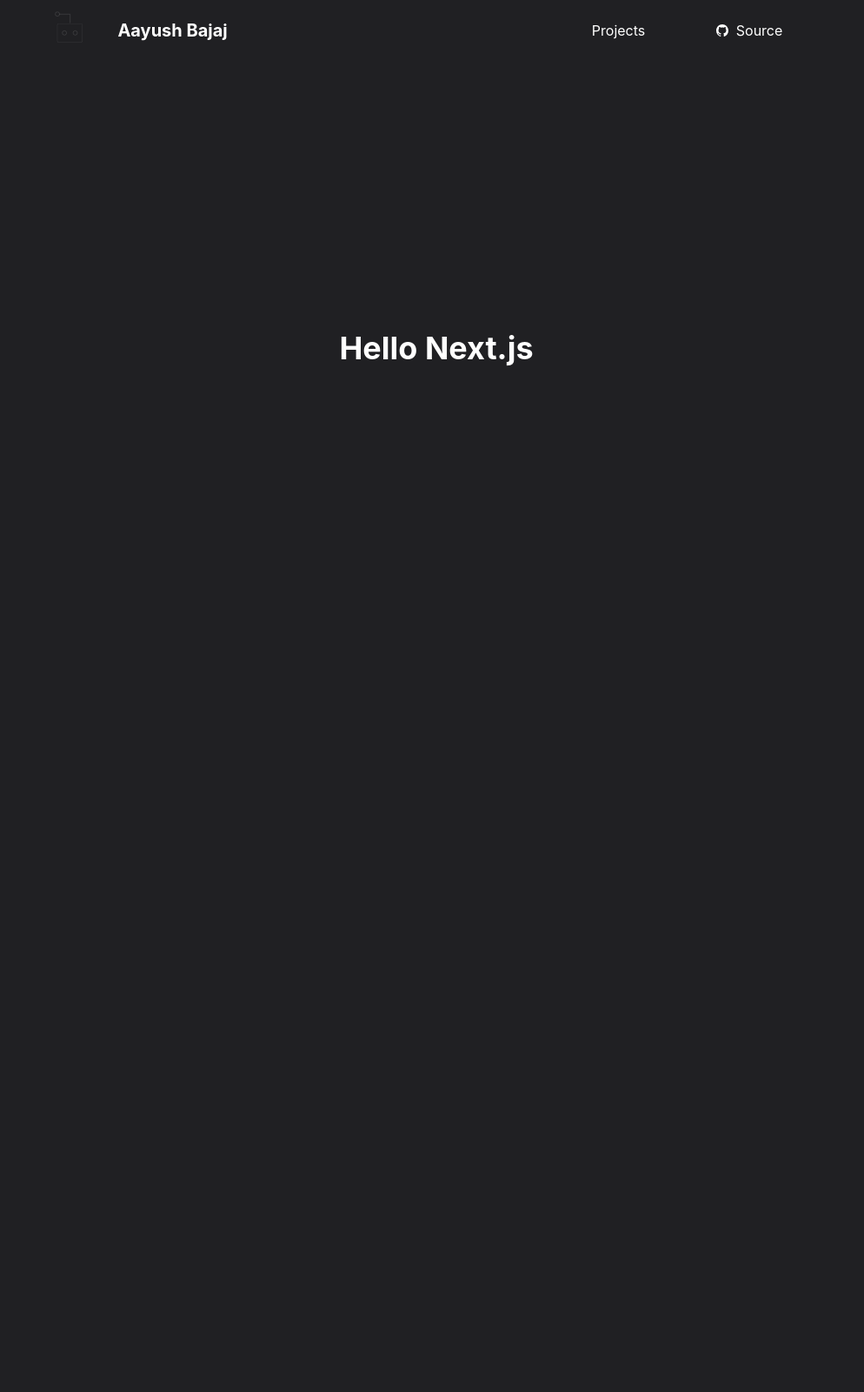
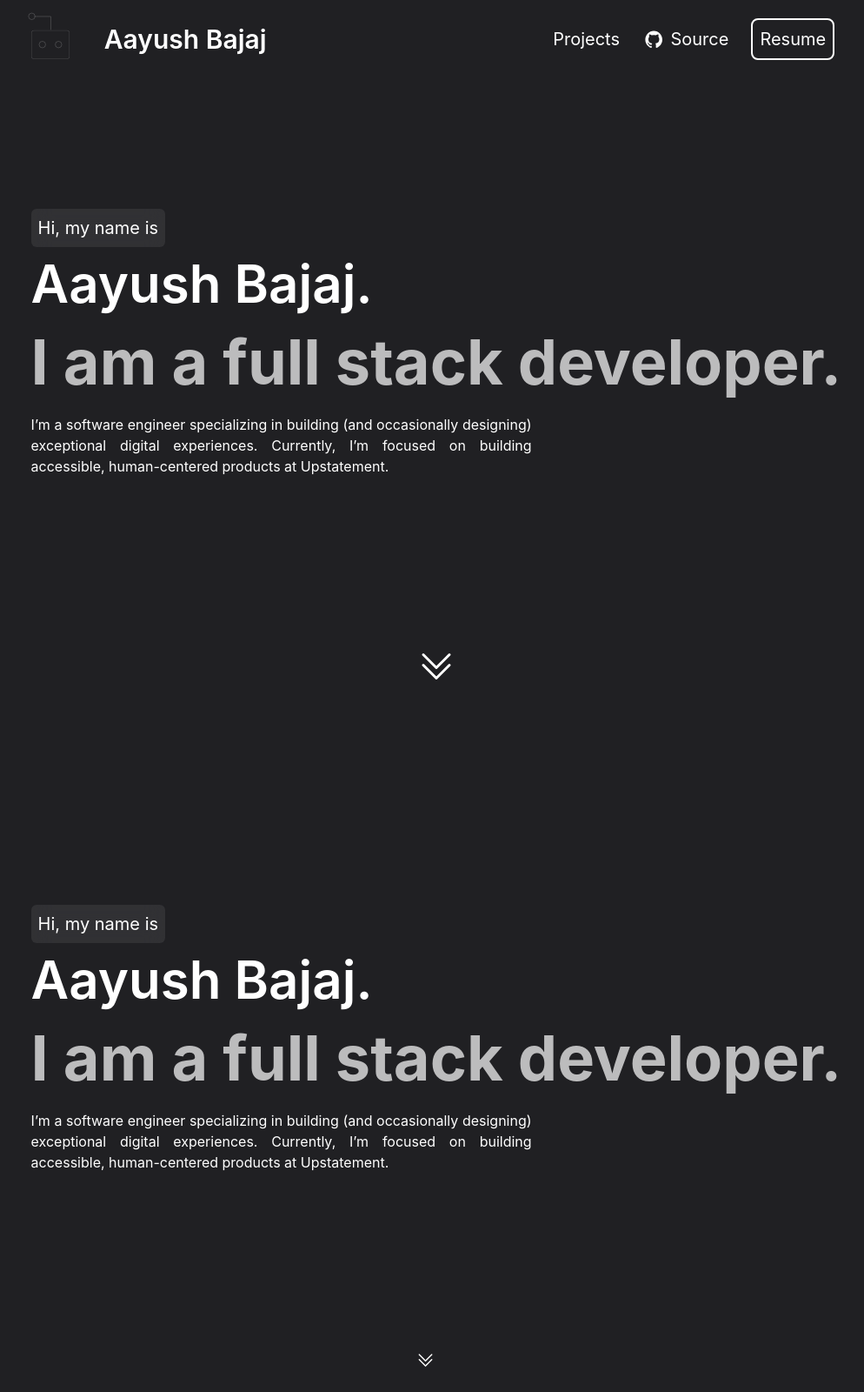
Before and after one commit to AayushBajaj2000/Portfolio-Website, a Next.js app: page / in a window 1280 px wide. Shown: the whole page at 87% size, without its empty margins (138-1132 px from the left). Before the commit the page ends 800 px from the top, so only its background shows below. Built offline with nearby package versions, Linux system fonts and the light colour scheme.

Commit message:
svg animation and hero text

```diff
--- a/components/Navbar.js
+++ b/components/Navbar.js
@@ -1,6 +1,7 @@
 import Image from "next/image";
 import React from "react";
 import { motion } from "framer-motion";
+import { Button } from "react-bootstrap";
 
 const draw = {
   hidden: { pathLength: 0, opacity: 0 },
@@ -19,8 +20,8 @@
 
 const Navbar = () => {
   return (
-    <div className="h-[70px] w-full justify-around flex fixed p-3 items-center">
-      <div className="flex h-full items-center">
+    <div className="h-[90px] w-full justify-around flex fixed p-3 items-center z-10">
+      <div className="flex items-center h-full">
         <motion.div
           whileHover={{
             x: 0,
@@ -33,7 +34,7 @@
               type: "spring",
             },
           }}
-          className="flex items-center w-8 h-full mb-2 cursor-pointer"
+          className="flex items-center w-12 h-full mb-2 cursor-pointer"
         >
           <motion.svg
             width="60"
@@ -83,7 +84,7 @@
               stroke="white"
               stroke-width="18"
               variants={draw}
-              custom={3}
+              custom={2.5}
             />
             <motion.line
               x1="157"
@@ -94,7 +95,7 @@
               stroke-width="18"
               stroke-linecap="round"
               variants={draw}
-              custom={4}
+              custom={3}
             />
             <motion.line
               x1="156"
@@ -104,16 +105,16 @@
               stroke="white"
               stroke-width="18"
               variants={draw}
-              custom={5}
+              custom={4}
             />
           </motion.svg>
         </motion.div>
-        <p className="ml-10 font-heading font-bold text-xl hover:cursor-pointer">
+        <p className="ml-10 text-3xl font-semibold font-heading hover:cursor-pointer">
           Aayush Bajaj
         </p>
       </div>
-      <div className="flex justify-around w-[300px]">
-        <p className="hover:underline hover:cursor-pointer">Projects</p>
+      <div className="flex justify-around w-[350px] items-center">
+        <p className="text-xl hover:underline hover:cursor-pointer">Projects</p>
         <div className="flex items-center">
           <svg
             className="mr-2 "
@@ -121,14 +122,18 @@
             fill="currentColor"
             strokeWidth="0"
             viewBox="0 0 512 512"
-            height="1em"
-            width="1em"
+            height="1.4em"
+            width="1.4em"
             xmlns="http://www.w3.org/2000/svg"
           >
             <path d="M256 32C132.3 32 32 134.9 32 261.7c0 101.5 64.2 187.5 153.2 217.9a17.56 17.56 0 003.8.4c8.3 0 11.5-6.1 11.5-11.4 0-5.5-.2-19.9-.3-39.1a102.4 102.4 0 01-22.6 2.7c-43.1 0-52.9-33.5-52.9-33.5-10.2-26.5-24.9-33.6-24.9-33.6-19.5-13.7-.1-14.1 1.4-14.1h.1c22.5 2 34.3 23.8 34.3 23.8 11.2 19.6 26.2 25.1 39.6 25.1a63 63 0 0025.6-6c2-14.8 7.8-24.9 14.2-30.7-49.7-5.8-102-25.5-102-113.5 0-25.1 8.7-45.6 23-61.6-2.3-5.8-10-29.2 2.2-60.8a18.64 18.64 0 015-.5c8.1 0 26.4 3.1 56.6 24.1a208.21 208.21 0 01112.2 0c30.2-21 48.5-24.1 56.6-24.1a18.64 18.64 0 015 .5c12.2 31.6 4.5 55 2.2 60.8 14.3 16.1 23 36.6 23 61.6 0 88.2-52.4 107.6-102.3 113.3 8 7.1 15.2 21.1 15.2 42.5 0 30.7-.3 55.5-.3 63 0 5.4 3.1 11.5 11.4 11.5a19.35 19.35 0 004-.4C415.9 449.2 480 363.1 480 261.7 480 134.9 379.7 32 256 32z"></path>
           </svg>
-          <p className="hover:underline hover:cursor-pointer">Source</p>
+
+          <p className="text-xl hover:underline hover:cursor-pointer">Source</p>
         </div>
+        <Button className="h-full p-2 text-xl rounded-md outline-2 hover:bg-slate-300 hover:bg-opacity-30 outline-white outline">
+          Resume
+        </Button>
       </div>
     </div>
   );
--- a/package.json
+++ b/package.json
@@ -12,7 +12,9 @@
     "framer-motion": "^7.2.1",
     "next": "12.2.5",
     "react": "18.2.0",
-    "react-dom": "18.2.0"
+    "react-bootstrap": "^2.5.0",
+    "react-dom": "18.2.0",
+    "react-typewriter-effect": "^1.1.0"
   },
   "devDependencies": {
     "autoprefixer": "^10.4.8",
--- a/pages/index.js
+++ b/pages/index.js
@@ -1,8 +1,105 @@
+import { motion } from "framer-motion";
+import { useEffect } from "react";
+
 const Home = () => {
   return (
-    <section className="min-h-screen flex items-center justify-center text-white">
-      <p className="font-heading font-bold text-4xl">Hello Next.js</p>
-    </section>
+    <>
+      <section className="relative flex items-center justify-center min-h-screen text-white">
+        <div className="flex flex-col items-start justify-center max-w-[1000px]">
+          <div className="backdrop-blur-md bg-[rgba(255,255,255,0.08)] p-2 rounded-md">
+            <h1 className="text-xl">Hi, my name is</h1>
+          </div>
+          <div className="my-3">
+            <h2 className="text-6xl font-semibold font-heading">
+              Aayush Bajaj.
+            </h2>
+          </div>
+          <div className="my-3">
+            <h3 className="font-bold text-7xl opacity-70">
+              I am a full stack developer.
+            </h3>
+          </div>
+          <div className="max-w-xl my-3 text-justify">
+            <p>
+              I’m a software engineer specializing in building (and occasionally
+              designing) exceptional digital experiences. Currently, I’m focused
+              on building accessible, human-centered products at Upstatement.
+            </p>
+          </div>
+        </div>
+        <motion.div
+          className="absolute bottom-0"
+          initial={{
+            y: 0,
+            opacity: 1,
+          }}
+          animate={{
+            translateY: -10,
+            transition: {
+              delay: 0.5,
+              duration: 0.5,
+              type: "spring",
+              yoyo: Infinity,
+            },
+          }}
+        >
+          <svg
+            xmlns="http://www.w3.org/2000/svg"
+            fill="none"
+            viewBox="0 0 24 24"
+            stroke-width="1.5"
+            stroke="currentColor"
+            class="w-12 h-12"
+          >
+            <path
+              stroke-linecap="round"
+              stroke-linejoin="round"
+              d="M19.5 5.25l-7.5 7.5-7.5-7.5m15 6l-7.5 7.5-7.5-7.5"
+            />
+          </svg>
+        </motion.div>
+      </section>
+      <section className="relative flex items-center justify-center min-h-screen text-white">
+        <div className="flex flex-col items-start justify-center max-w-[1000px]">
+          <div className="backdrop-blur-md bg-[rgba(255,255,255,0.08)] p-2 rounded-md">
+            <h1 className="text-xl">Hi, my name is</h1>
+          </div>
+          <div className="my-3">
+            <h2 className="text-6xl font-semibold font-heading">
+              Aayush Bajaj.
+            </h2>
+          </div>
+          <div className="my-3">
+            <h3 className="font-bold text-7xl opacity-70">
+              I am a full stack developer.
+            </h3>
+          </div>
+          <div className="max-w-xl my-3 text-justify">
+            <p>
+              I’m a software engineer specializing in building (and occasionally
+              designing) exceptional digital experiences. Currently, I’m focused
+              on building accessible, human-centered products at Upstatement.
+            </p>
+          </div>
+        </div>
+        <motion.div className="absolute bottom-0">
+          <svg
+            xmlns="http://www.w3.org/2000/svg"
+            fill="none"
+            viewBox="0 0 50 50"
+            strokeWidth="1.5"
+            stroke="currentColor"
+            className="w-12 h-12"
+          >
+            <path
+              stroke-linecap="round"
+              stroke-linejoin="round"
+              d="M19.5 5.25l-7.5 7.5-7.5-7.5m15 6l-7.5 7.5-7.5-7.5"
+            />
+          </svg>
+        </motion.div>
+      </section>
+    </>
   );
 };
 
```
Also changed, not shown: 1 other file (tests, documents, lock files or other folders).
